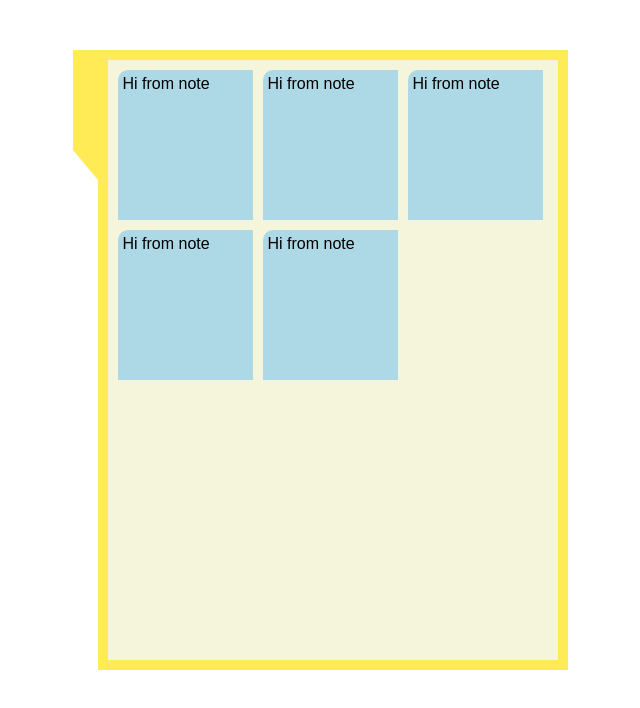
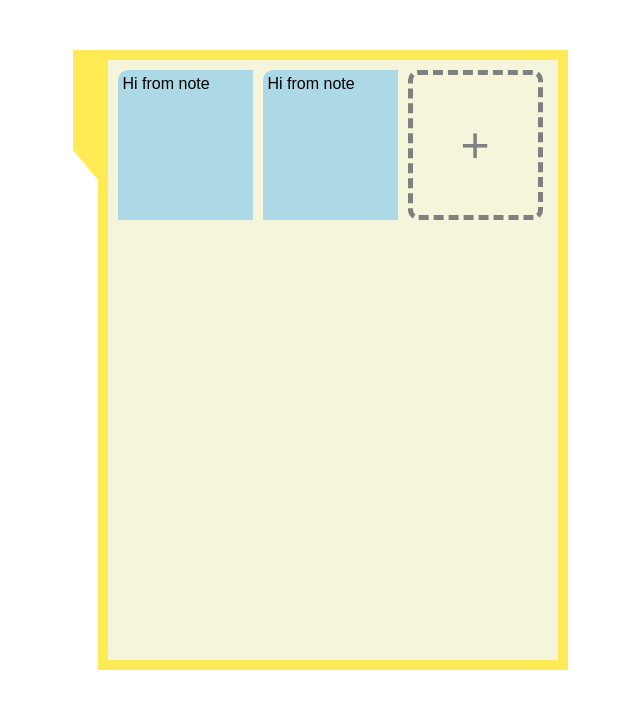
Before and after one commit to Ado-go/todo-folder, a React (Vite) app: page / in a window 1280 px wide. Shown: the top 708 px of the page, without its empty margins (320-960 px from the left). Built offline with nearby package versions, Linux system fonts and the light colour scheme.

Commit message:
add: note inserter and note structure

```diff
--- a/src/components/Folder.tsx
+++ b/src/components/Folder.tsx
@@ -1,17 +1,42 @@
 import Note from "./Note";
+import NoteInserter from "./NoteInserter";
+
+import { useState } from "react";
+
 import "../css/Folder.css";
 
 function Folder() {
+  const [notes, setNotes] = useState([
+    {
+      id: 1,
+      content: "hello from note",
+    },
+    {
+      id: 2,
+      content: "hello from another note",
+    },
+  ]);
+
+  const lastNoteId =
+    notes[notes.length - 1] === undefined ? 0 : notes[notes.length - 1].id;
+
+  const handleAddNewNote = () => {
+    setNotes((prev) => {
+      return [...prev, { id: lastNoteId + 1, content: "New note" }];
+    });
+  };
+
   return (
     <>
       <div className="tab"></div>
       <div className="folder">
         <div className="paper">
-          <Note />
-          <Note />
-          <Note />
-          <Note />
-          <Note />
+          {notes.map((note) => {
+            return <Note key={note.id} />;
+          })}
+          {notes.length < 9 && (
+            <NoteInserter onClickAddNote={handleAddNewNote} />
+          )}
         </div>
       </div>
     </>
--- /dev/null
+++ b/src/components/NoteInserter.tsx
@@ -0,0 +1,11 @@
+import "../css/NoteInserter.css";
+
+function NoteInserter({ onClickAddNote }: { onClickAddNote: () => void }) {
+  return (
+    <div onClick={onClickAddNote} className="inserter">
+      <p className="note-add">+</p>
+    </div>
+  );
+}
+
+export default NoteInserter;
--- /dev/null
+++ b/src/css/NoteInserter.css
@@ -0,0 +1,17 @@
+.inserter {
+  width: 115px;
+  height: 130px;
+  padding: 5px;
+  border-radius: 10px;
+  border: dashed 5px grey;
+  color: grey;
+  display: flex;
+  justify-content: center;
+  align-items: center;
+  font-size: 50px;
+  cursor: pointer;
+}
+
+.note-add {
+  user-select: none;
+}
```
